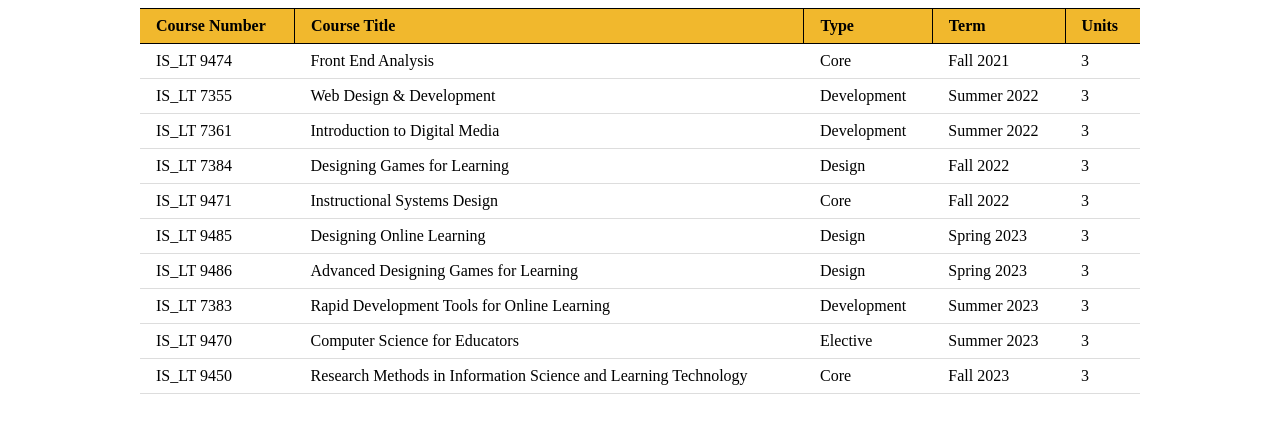
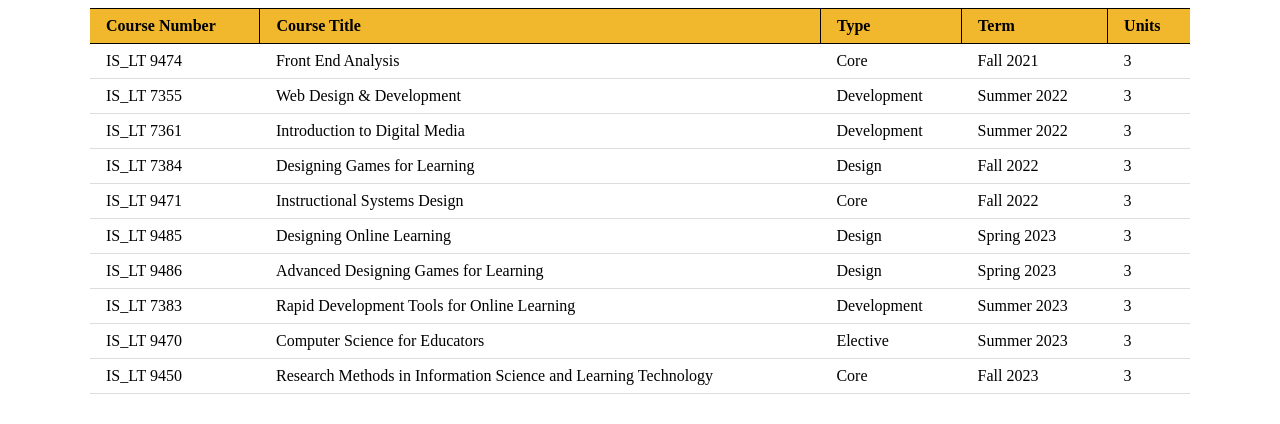
Before and after one commit to MizzouAF/mizzouaftableproject, a plain HTML site: page index.html in a window 1280 px wide. Drawn offline with Linux system fonts and the light colour scheme.

Commit message:
Update index.html

```diff
--- a/index.html
+++ b/index.html
@@ -11,8 +11,8 @@
 
 .table-container {
   margin: auto;
-  max-width: 1000px;
-  min-height: 600px;
+  max-width: 1100px;
+  min-height: 400px;
   overflow: scroll;
   width: 100%;
 }
```
